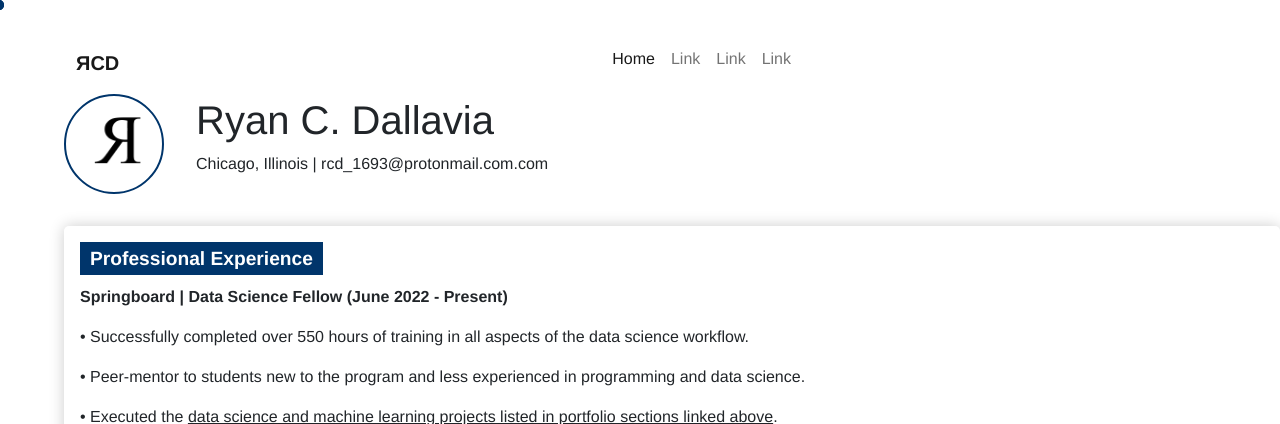
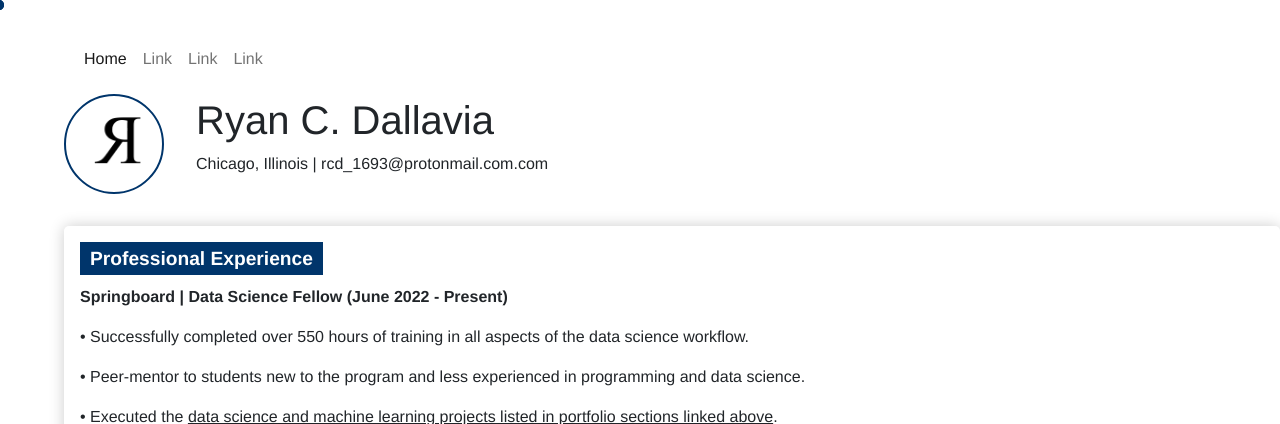
Before and after one commit to RDallavia/Website, a Flask app: page / in a window 1280 px wide. Shown: the top 424 px of the page. Run offline with Flask 3, Linux system fonts and the light colour scheme.

```diff
--- a/static/styles.css
+++ b/static/styles.css
@@ -12,7 +12,6 @@ body, html {
 	margin-top: 1em;
 }
 
-.navbar-nav { margin-left: auto; }
 
 .top-section {
     display: flex;
--- a/templates/layout.html
+++ b/templates/layout.html
@@ -10,7 +10,6 @@
 <body>
     <nav class="navbar navbar-expand-lg bg-body-tertiary">
         <div class="container-fluid">
-          <strong><a class="navbar-brand" href="index.html">&#x042F;CD</a></strong>
           <button class="navbar-toggler" type="button" data-bs-toggle="collapse" data-bs-target="#navbarSupportedContent" aria-controls="navbarSupportedContent" aria-expanded="false" aria-label="Toggle navigation">
             <span class="navbar-toggler-icon"></span>
           </button>
```
Also changed, not shown: static/scripts.js (renamed from scripts.js).
